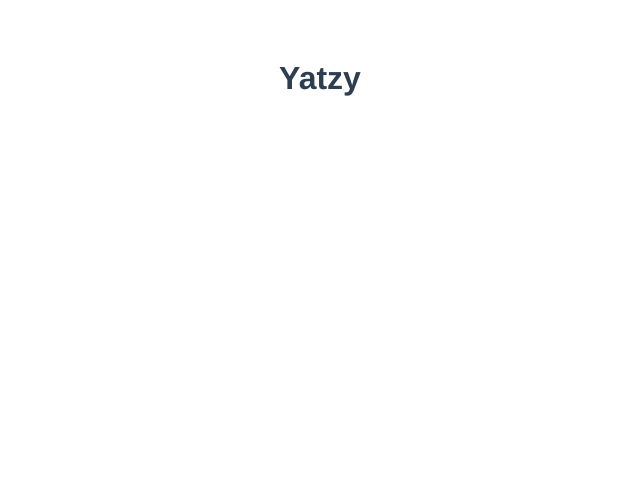
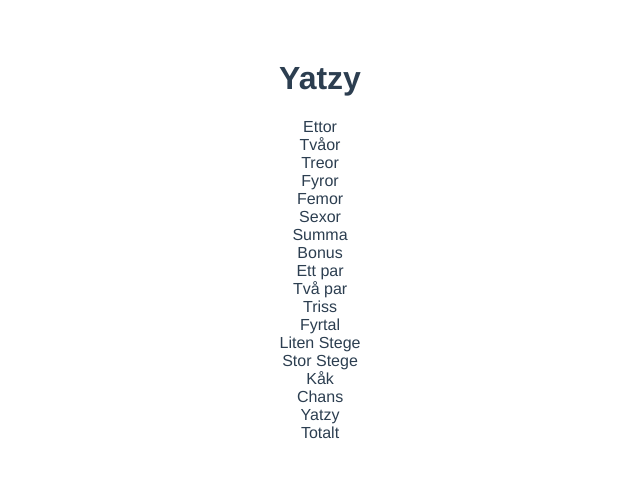
Before and after one commit to Saltkatt/YatzyGame, a Vue app: page / in a window 1280 px wide. Shown: the top 478 px of the page, without its empty margins (320-960 px from the left). Built offline with nearby package versions, Linux system fonts and the light colour scheme.

Commit message:
Added protocol items in preparations for protocol grid system.

```diff
--- a/src/App.vue
+++ b/src/App.vue
@@ -2,16 +2,20 @@
   <div id="app">
     <!-- <img alt="Vue logo" src="./assets/logo.png"> -->
     <HelloWorld msg="Yatzy"/>
+    <Protocol></Protocol>
+
   </div>
 </template>
 
 <script>
 import HelloWorld from './components/HelloWorld.vue'
+import Protocol from './components/Protocol.vue'
 
 export default {
   name: 'app',
   components: {
-    HelloWorld
+    HelloWorld,
+    Protocol
   }
 }
 </script>
--- a/src/components/Protocol.vue
+++ b/src/components/Protocol.vue
@@ -1,4 +1,48 @@
 <template>
+<div>
+    <div class="protocol-area">
+        <div class="p-a-one">
+            <div class="item 1">Ettor</div>
+            <div class="item r1"></div>
+            <div class="item 2">Tvåor</div>
+            <div class="item r2"></div>
+            <div class="item 3">Treor</div>
+            <div class="item r3"></div>
+            <div class="item 4">Fyror</div>
+            <div class="item r4"></div>
+            <div class="item 5">Femor</div>
+            <div class="item r5"></div>
+            <div class="item 6">Sexor</div>
+            <div class="item r6"></div>
+        </div>
+        <div class="result-area-one">
+            <div class="item 1">Summa</div>
+            <div class="item 2">Bonus</div>
+        </div>
+        <div class="p-a-two">
+            <div class="item 1">Ett par</div>
+            <div class="item r1"></div>
+            <div class="item 2">Två par</div>
+            <div class="item r2"></div>
+            <div class="item 3">Triss</div>
+            <div class="item r3"></div>
+            <div class="item 4">Fyrtal</div>
+            <div class="item r4"></div>
+            <div class="item 5">Liten Stege</div>
+            <div class="item r5"></div>
+            <div class="item 6">Stor Stege</div>
+            <div class="item r6"></div>
+            <div class="item 7">Kåk</div>
+            <div class="item r7"></div>
+            <div class="item 8">Chans</div>
+            <div class="item r8"></div>
+            <div class="item 9">Yatzy</div>
+            <div class="item r9"></div>
+        </div>
+        <div class="item 10">Totalt</div>
+        <div class="item r10"></div>
+    </div>
+</div>
 
 </template>
 
@@ -10,4 +54,6 @@ export default {
 
 <style scoped>
 
+
+
 </style>
```
